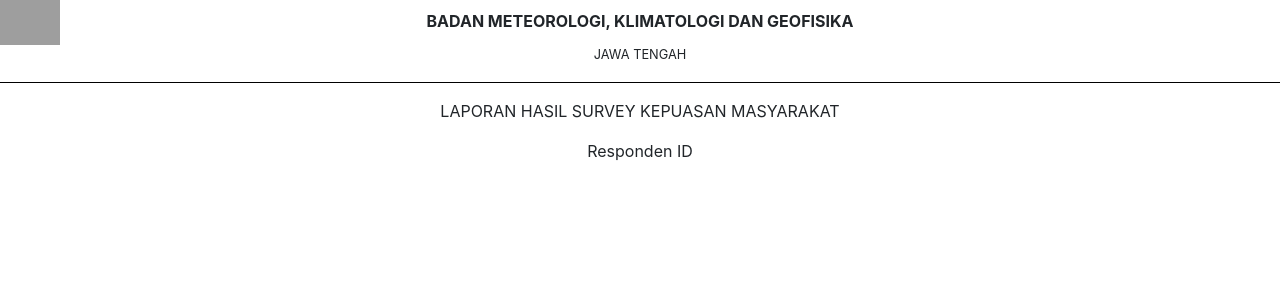
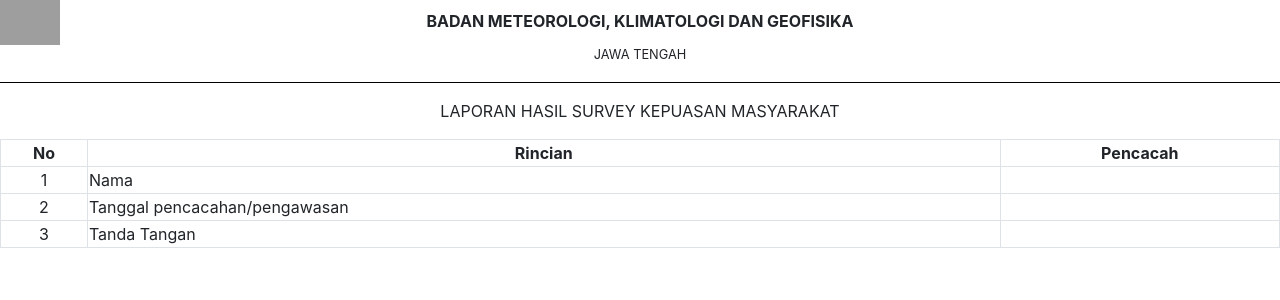
Before and after one commit to rickyrivaldo98/SistemBMKG, a CodeIgniter app: the page made by application/views/export_detail_responden.php in a window 1280 px wide. Shown: the top 300 px of the page. Run offline with CodeIgniter, Linux system fonts and the light colour scheme; data that the repository does not hold is empty; grey boxes are pictures that could not be loaded.

Commit message:
Menambah Pencacah di Export detail

```diff
--- a/application/views/export_detail_responden.php
+++ b/application/views/export_detail_responden.php
@@ -34,10 +34,29 @@
     <p align="center">
         LAPORAN HASIL SURVEY KEPUASAN MASYARAKAT
     </p>
-    <p align="center">Responden ID
-        <?php foreach ($data_responden as $d) { ?>
-            <?php echo  $d->ID; ?>
-        <?php } ?></p>
+    <table style="width: 100%;" class="table-bordered">
+        <tr align="center" style="font-weight:bold;">
+            <td>No</td>
+            <td>Rincian</td>
+            <td>Pencacah</td>
+        </tr>
+        <tr>
+            <td align="center">1</td>
+            <td>Nama</td>
+            <td></td>
+        </tr>
+        <tr>
+            <td align="center">2</td>
+            <td>Tanggal pencacahan/pengawasan</td>
+            <td></td>
+        </tr>
+        <tr>
+            <td align="center">3</td>
+            <td>Tanda Tangan</td>
+            <td></td>
+        </tr>
+    </table>
+    <br>
 
     <!-- <div style="font-size: 10px;">
         <table class="table table-bordered">
```
